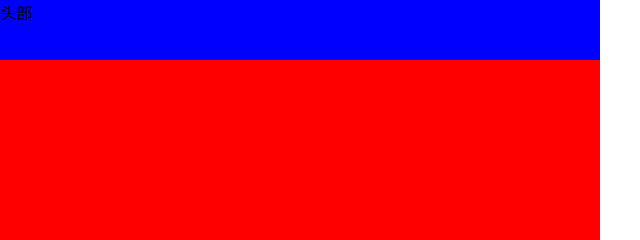
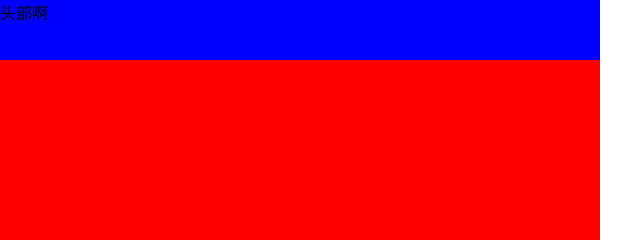
Before and after one commit to WMY99/exam, a plain HTML site: page src/index.html in a window 1280 px wide. Shown: the top 240 px of the page, 0-640 px from the left. Drawn offline with Linux system fonts and the light colour scheme.

Commit message:
修改头部

```diff
--- a/src/index.html
+++ b/src/index.html
@@ -11,7 +11,7 @@
 
 <body>
     <div class="wrap">
-        <div class="header">头部</div>
+        <div class="header">头部啊</div>
     </div>
 </body>
 
```
